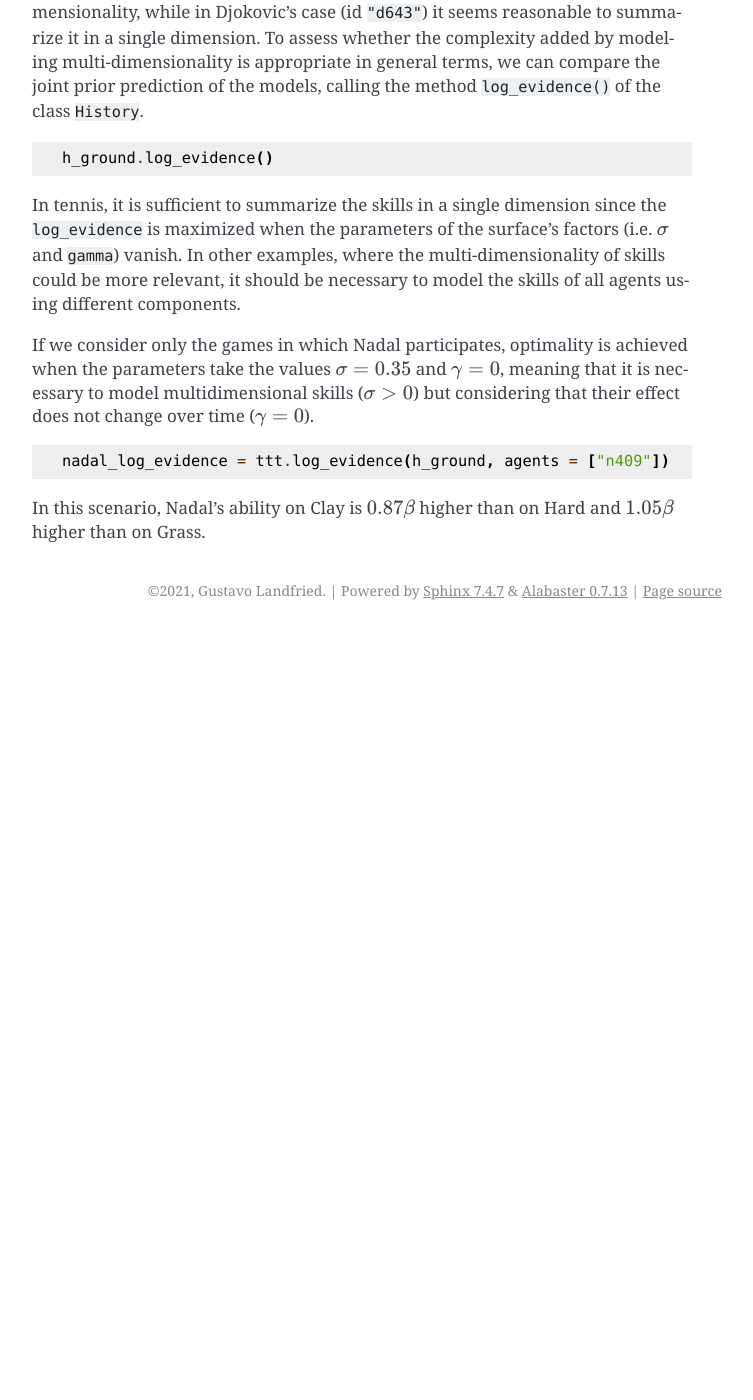
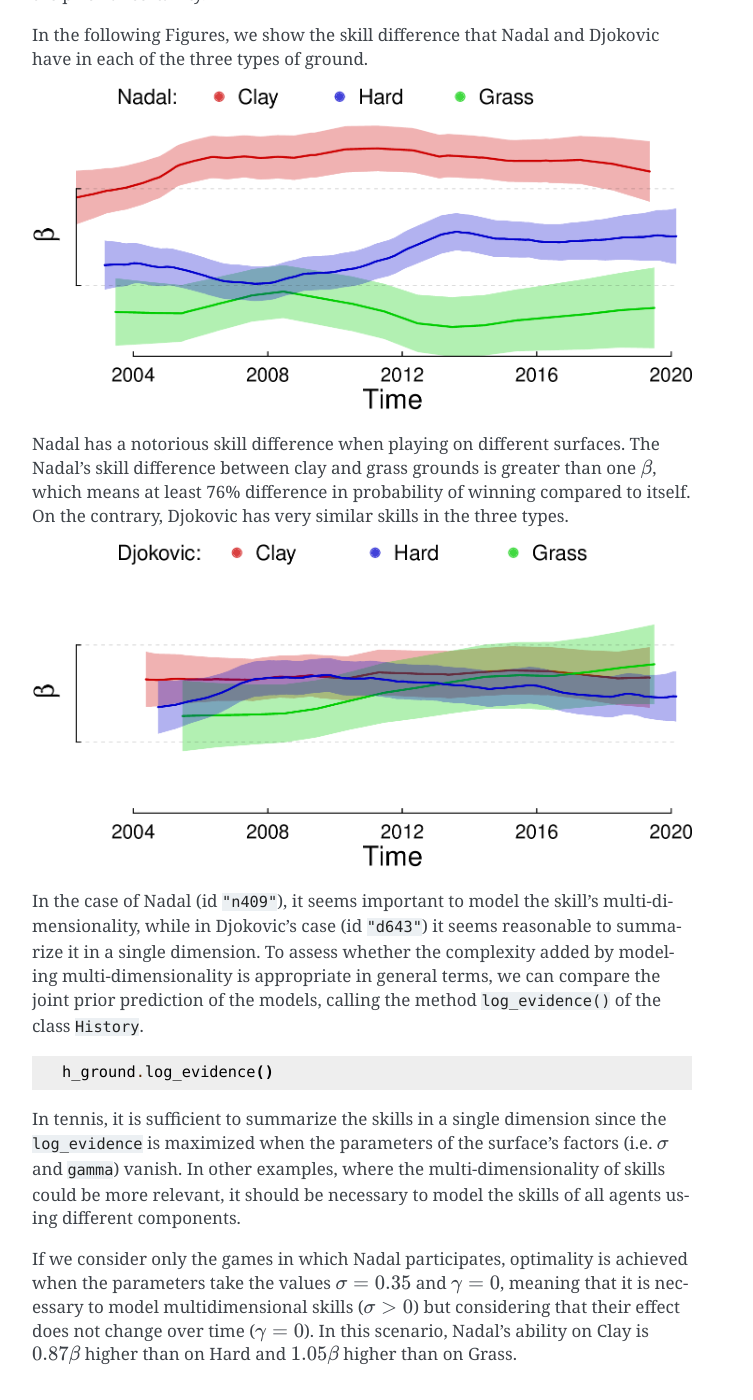
Before and after one commit to glandfried/TrueSkillThroughTime.py, a Sphinx documentation site: the page built from docs/source/man/examples.rst, in a window 1280 px wide and 1400 px high, scrolled down 3084 px. Shown: the whole window, without its empty margins (388-1141 px from the left). Built offline with Sphinx 7.4.7, drawn with Linux system fonts in a browser that asks for light colours; before the commit the page ends 3714 px from its top, so only the background shows below that.

```diff
--- a/docs/source/man/examples.rst
+++ b/docs/source/man/examples.rst
@@ -125,9 +125,4 @@ In tennis, it is sufficient to summarize the skills in a single dimension since
 In other examples, where the multi-dimensionality of skills could be more relevant, it should be necessary to model the skills of all agents using different components.
 
 If we consider only the games in which Nadal participates, optimality is achieved when the parameters take the values :math:`\sigma=0.35` and :math:`\gamma=0`, meaning that it is necessary to model multidimensional skills (:math:`\sigma>0`) but considering that their effect does not change over time (:math:`\gamma = 0`).
-
-.. code-block::
-
-    nadal_log_evidence = ttt.log_evidence(h_ground, agents = ["n409"])
-
 In this scenario, Nadal's ability on Clay is :math:`0.87\beta` higher than on Hard and :math:`1.05\beta` higher than on Grass.
--- a/docs/source/man/history.rst
+++ b/docs/source/man/history.rst
@@ -124,7 +124,7 @@ The class :code:`History` receives these four parameters and initializes the tar
 Using the method :code:`convergence()`, we obtain the TrueSkill Through Time estimates and the target's learning curve.
 The following figure shows the evolution of the true (solid line) and estimated (dotted line) target player's learning curves.
 
-.. image::  ../static/logistic0.png
+.. image::  ../_static/logistic0.png
 
 The estimated learning curves remain close to the actual skill during the whole evolution.
 
```
Also changed, not shown: docs/source/_static/atp.png (added), docs/source/_static/atp_ground0.png (added), docs/source/_static/atp_ground2.png (added), docs/source/_static/atp_trueskill.png (added), docs/source/_static/elo.png (added), docs/source/_static/elo_dark.png (added), docs/source/_static/logistic0.png (added), docs/source/_static/logo.jpeg (added).
